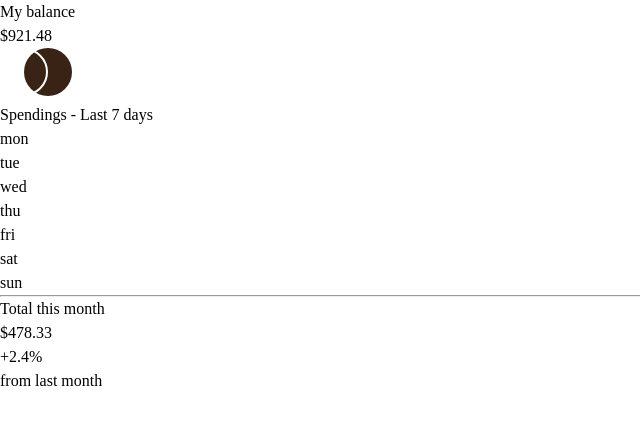
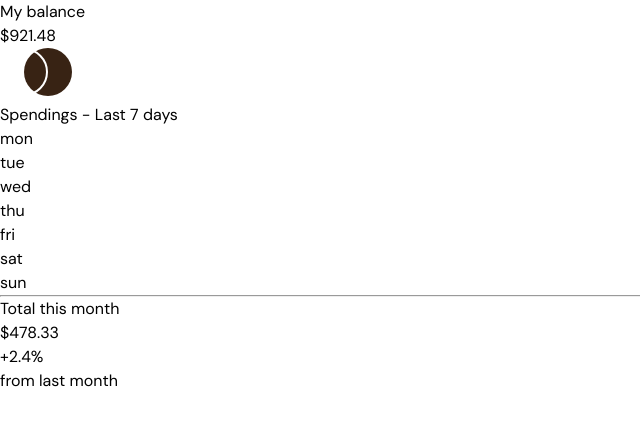
Before and after one commit to dev-yohannes/expense-chart-component, a plain HTML site: page index.html in a window 1280 px wide. Shown: the whole page, without its empty margins (0-640 px from the left). Drawn offline with nearby package versions, Linux system fonts and the light colour scheme; files that its build step writes are made by us from their sources.

Commit message:
addding a font family for the whole page

```diff
--- a/styles/_reset.scss
+++ b/styles/_reset.scss
@@ -11,6 +11,7 @@
   padding: 0;
   font: inherit;
   transition: all 0.2s;
+  font-family: var(--dm-sans);
 }
 
 /* Set core root defaults */
```
